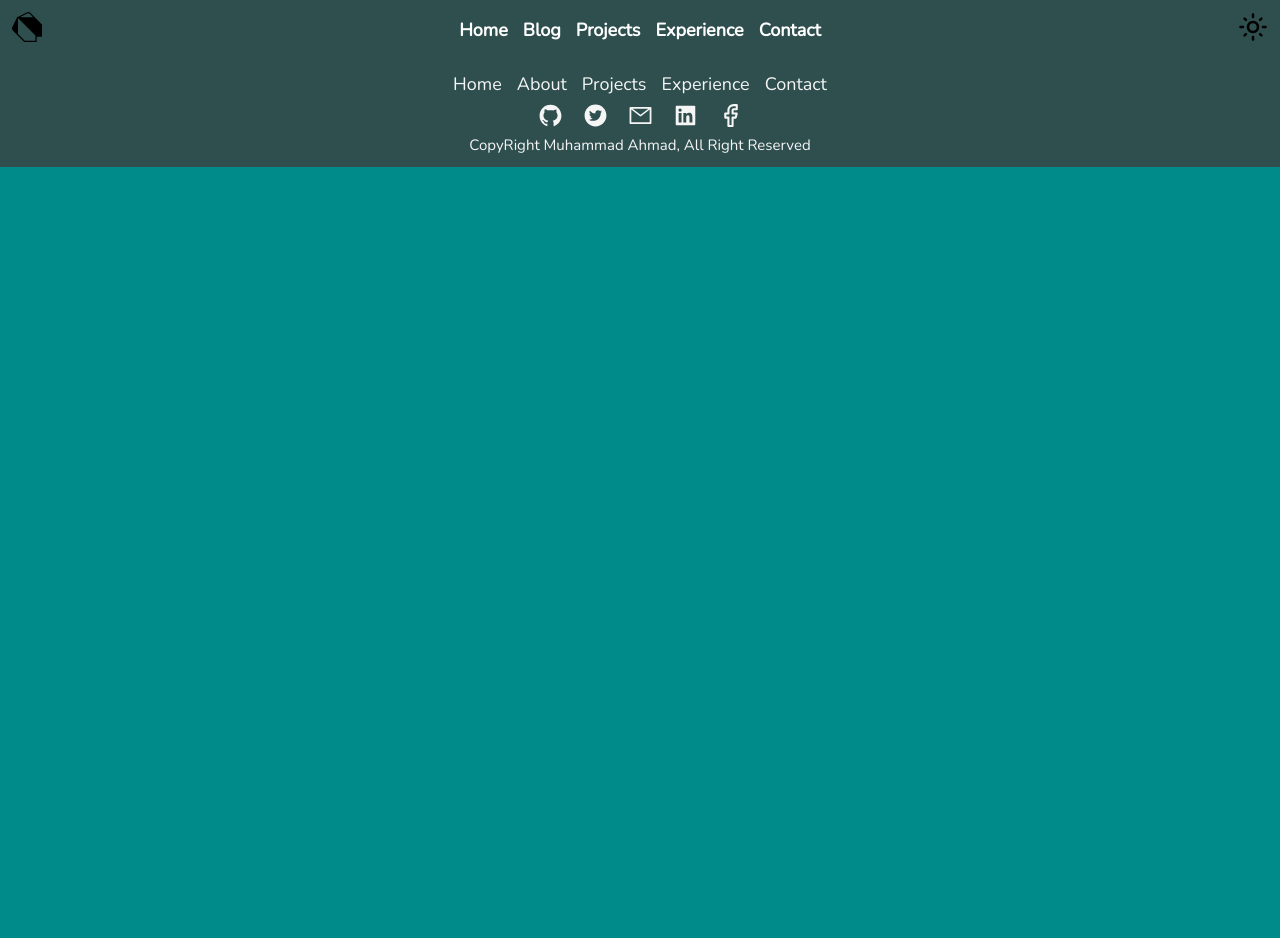
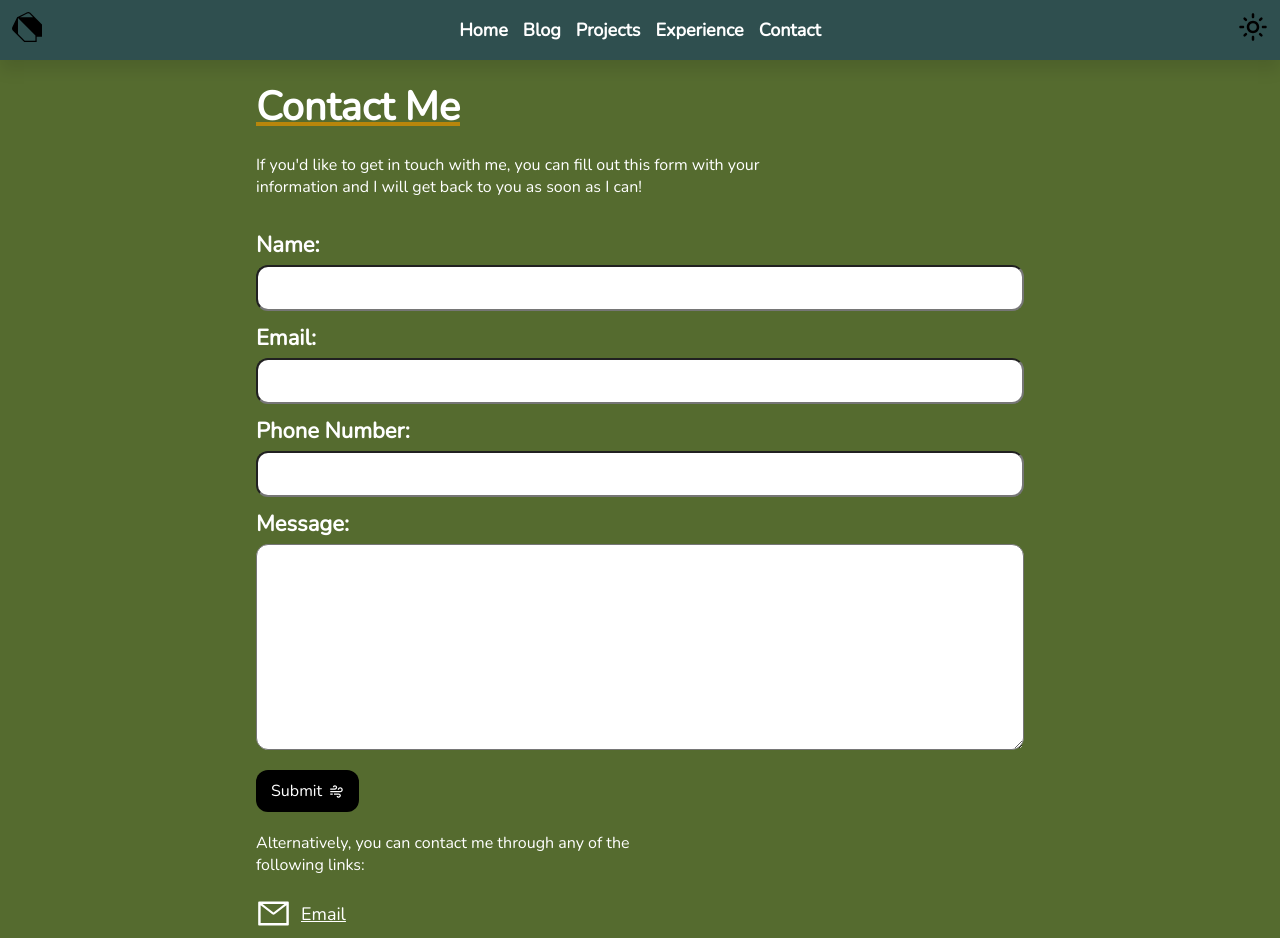
Before and after one commit to MuhammadAhmad338/portfolio, a React (Vite) app: page /contact in a window 1280 px wide. Shown: the top 938 px of the page. Before the commit the page ends 800 px from the top, so only its background shows below. Built offline with nearby package versions, Linux system fonts and the light colour scheme.

Commit message:
latest and contact commit

```diff
--- a/src/App.css
+++ b/src/App.css
@@ -8,6 +8,6 @@
 }
 
 body {
-    background-color: darkcyan;
+    background-color: darkolivegreen;
     margin: 0 auto;
 }
--- a/src/App.jsx
+++ b/src/App.jsx
@@ -2,6 +2,7 @@ import { BrowserRouter, Routes, Route } from "react-router-dom";
 import Header from "./Components/Header/Header";
 import Home from "./Components/Home/Home";
 import Footer from "./Components/Footer/Footer";
+import Contact from "./Components/Contact/Contact";
 import './App.css';
 
 function App() {
@@ -11,6 +12,7 @@ function App() {
         <Header />
         <Routes>
           <Route path="/" element={<Home />} />
+          <Route path="/contact" element={<Contact />} />
         </Routes>
         <Footer />
       </BrowserRouter>
--- /dev/null
+++ b/src/Components/Contact/Contact.css
@@ -0,0 +1,87 @@
+.contact {
+    display: flex;
+    flex-direction: column;
+    align-items: start;
+    justify-content: center;
+    margin: 0 auto;
+    max-width: 768px;
+    padding: 20px 0;
+    gap: 20px;
+}
+
+.contact-title {
+    color: white;
+    font-weight: bold;
+    font-size: 20px;
+    text-decoration: underline darkgoldenrod;
+}
+
+.contact-desc {
+    width: 100%;
+    max-width: 550px;
+    display: flex;
+    flex-wrap: wrap;
+    color: white;
+}
+
+.contact-form {
+    display: flex;
+    flex-direction: column;
+    width: 100%;
+}
+
+.contact-form label {
+    margin-top: 12px;
+    color: white;
+    font-weight: bold;
+    font-size: 22px;
+}
+
+.contact-form input {
+    padding: 12px;
+    margin-top: 5px;
+    border-radius: 12px;
+}
+
+.contact-form textarea {
+    padding: 12px;
+    margin-top: 5px;
+    border-radius: 12px;
+}
+
+.contact-button {
+    display: flex;
+    align-items: center;
+    gap: 7px;
+    padding: 10px 15px;
+    background-color: black;
+    border: none;
+    outline: none;
+    cursor: pointer;
+    color: white;
+    font-size: 16px;
+    border-radius: 12px;
+}
+
+.contact-links {
+    list-style-type: none;
+    display: flex;
+    flex-direction: column;
+    align-items: start;
+    gap: 7px;
+}
+
+.contact-link-desc {
+    max-width: 380px;
+    color: white;
+    font-size: 16px;
+}
+
+.contact-links li {
+    display: flex;
+    align-items: center;
+    color: white;
+    font-size: 18px;
+    gap: 10px;
+    text-decoration: underline white;
+}
--- /dev/null
+++ b/src/Components/Contact/Contact.jsx
@@ -0,0 +1,46 @@
+import React from 'react';
+import { AiOutlineGithub } from 'react-icons/ai';
+import { AiFillTwitterCircle } from 'react-icons/ai';
+import { AiOutlineMail } from 'react-icons/ai';
+import { AiFillLinkedin } from 'react-icons/ai';
+import { FiFacebook } from 'react-icons/fi';
+import { BiWind } from 'react-icons/bi';
+import './Contact.css';
+
+const Contact = () => {
+    return (
+        <div className='contact'>
+            <div className='contact-title'>
+                <h1>Contact Me</h1>
+            </div>
+            <div className='contact-desc'>
+                If you'd like to get in touch with me, you can fill out
+                this form with your information and I will get back to
+                you as soon as I can!
+            </div>
+            <form className='contact-form'>
+                <label htmlFor="">Name:</label>
+                <input type="text" placeholder='' />
+                <label htmlFor="">Email:</label>
+                <input type="text" placeholder='' />
+                <label htmlFor="">Phone Number:</label>
+                <input type="text" placeholder='' />
+                <label htmlFor="">Message:</label>
+                <textarea name="" id="" cols="30" rows="10"></textarea>
+            </form>
+            <button className='contact-button'>Submit<BiWind size={15}/></button>
+            <div className='contact-link-desc'>
+                Alternatively, you can contact me through any of the following links:
+            </div>
+            <ul className='contact-links'>
+                <li><AiOutlineMail size={35} />Email</li>
+                <li><AiOutlineGithub size={35} />Github</li>
+                <li><AiFillTwitterCircle size={35} />Twitter</li>
+                <li><AiFillLinkedin size={35} />LinkedIn</li>
+                <li><FiFacebook size={35} />FaceBook</li>
+            </ul>
+        </div>
+    );
+}
+
+export default Contact
--- a/src/Components/Footer/Footer.jsx
+++ b/src/Components/Footer/Footer.jsx
@@ -24,7 +24,7 @@ const Footer = () => {
             <FiFacebook size={25} />
         </div>
         <div className='footer-copyright'>
-              CopyRight Muhammad Ahmad, All Right Reserved
+               Muhammad Ahmad, All Right Reserved
         </div>
     </div>
   );
--- a/src/Components/Header/Header.css
+++ b/src/Components/Header/Header.css
@@ -11,6 +11,7 @@
 .header-list {
     display: flex;
     gap: 15px;
+    cursor: pointer;
     list-style-type: none;
     font-size: 18px;
     font-weight: bold;
--- a/src/Components/Header/Header.jsx
+++ b/src/Components/Header/Header.jsx
@@ -5,12 +5,14 @@ import { SiDart } from 'react-icons/si';
 import { AiOutlineMenu } from 'react-icons/ai';
 import { CiCircleRemove } from 'react-icons/ci';
 import { AiFillAppstore } from 'react-icons/ai';
+import { useNavigate } from 'react-router-dom';
 import './Header.css';
 
 const Header = () => {
 
     const [state, setstate] = useState(false);
     const [drawer, setdrawer] = useState(false);
+    const navigate = useNavigate();
 
     return (
         <div className='header'>
@@ -20,7 +22,7 @@ const Header = () => {
             </div>
             {drawer && <div className='menu-bar-drawer'>
                 <CiCircleRemove onClick={() => setdrawer(false)} size={50} />
-                <a href="#" className="menu-item">Home</a>
+                <a href="#"  className="menu-item">Home</a>
                 <a href="#" className="menu-item">Blog</a>
                 <a href="#" className="menu-item">Projects</a>
                 <a href="#" className='menu-item'>Experience</a>
@@ -30,11 +32,11 @@ const Header = () => {
                 <AiFillAppstore size={40} />
             </div>
             <ul className='header-list'>
-                <li>Home</li>
+                <li onClick={() => navigate("/")}>Home</li>
                 <li>Blog</li>
                 <li>Projects</li>
                 <li>Experience</li>
-                <li>Contact</li>
+                <li onClick={() => navigate("/contact")}>Contact</li>
             </ul>
             <div className='dark-mode'>
                 {!state && <MdOutlineLightMode onClick={() => setstate(true)} size={30} />}
--- a/src/Components/Home/Principles/Principles.jsx
+++ b/src/Components/Home/Principles/Principles.jsx
@@ -15,7 +15,7 @@ const Principle = () => {
         </div>
         <div className='principle-details'>
             <PrincipleDetails icon={<GiRabbit size={50}/>} principleTitle={"Performance"} principleDesc={"Nothing is better than a beautiful site that doesn't make you wait. Performance is one of my top priorities when doing any kind of software development, and this website is a testament to that. The website is built with Nuxt.js, which allows me to write clean, maintainable source code that is statically-generated for optimal page load times."} />
-            <PrincipleDetails icon={<RxAccessibility size={50}/>} principleTitle={"Performance"} principleDesc={"Everyone deserves the right to a great user experience on the web. I am committed to making sure that all of my work meets and exceeds web accessibility standards. I use several tools like Axe from Deque to test accessibility, as well as tab-navigating myself to make sure keyboard-only users can do everything they need. If you're having trouble on this site, please reach out to me on my contact page."} />
+            <PrincipleDetails icon={<RxAccessibility size={50}/>} principleTitle={"Accessibility"} principleDesc={"Everyone deserves the right to a great user experience on the web. I am committed to making sure that all of my work meets and exceeds web accessibility standards. I use several tools like Axe from Deque to test accessibility, as well as tab-navigating myself to make sure keyboard-only users can do everything they need. If you're having trouble on this site, please reach out to me on my contact page."} />
             <PrincipleDetails icon={<MdOutlinePrivacyTip size={50} />} principleTitle={"Privacy"} principleDesc={"All users have a right to privacy on the web. I believe that all websites and companies have a responsibility to their users to collect as little data as possible, and make it clear when they are doing so. I am using Plausible for analytics data collection, which is lightweight, and captures only small amounts of user interaction like page views and demographics."} />
         </div>
     </div>
```
Also changed, not shown: 2 other files (tests, documents, lock files or other folders).
